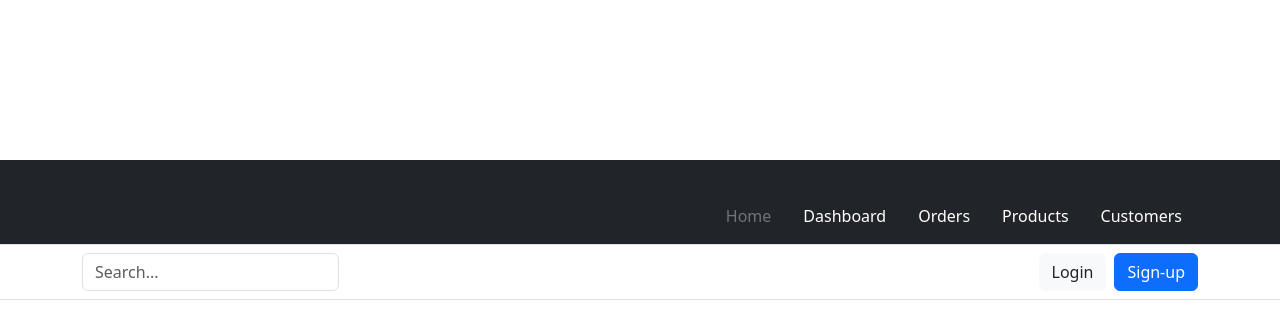
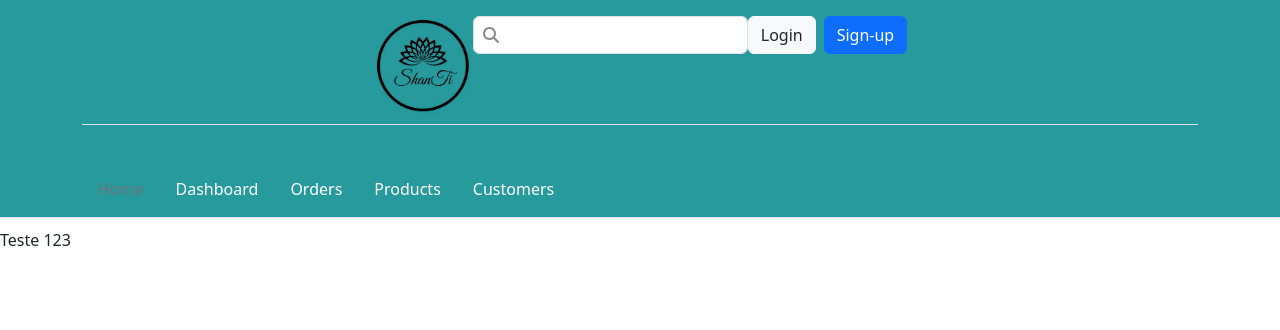
Before and after one commit to DevMalta/e-commerce-shanti, a React (Create React App) app: page /Teste in a window 1280 px wide. Shown: the top 330 px of the page. Built offline with nearby package versions, Linux system fonts and the light colour scheme.

Commit message:
Estruturação inicial do header

```diff
--- a/package.json
+++ b/package.json
@@ -3,6 +3,9 @@
   "version": "0.1.0",
   "private": true,
   "dependencies": {
+    "@fortawesome/fontawesome-svg-core": "^6.4.2",
+    "@fortawesome/free-solid-svg-icons": "^6.4.2",
+    "@fortawesome/react-fontawesome": "^0.2.0",
     "@testing-library/jest-dom": "^5.17.0",
     "@testing-library/react": "^13.4.0",
     "@testing-library/user-event": "^13.5.0",
--- a/src/App.js
+++ b/src/App.js
@@ -1,10 +1,12 @@
 import React from 'react';
 import { BrowserRouter as Router, Routes, Route } from 'react-router-dom';
 import './App.css';
+import Header from './components/header'; // Certifique-se de ajustar o caminho para o seu arquivo Header
 import Home from './pages/home.jsx';
 import ProductDetails from './pages/ProductDetails';
 // import Home from '/xampp/htdocs/e-commerce-shanti/src/pages/home.php'
 import Teste from './pages/Teste';
+
 
 
 function App() {
@@ -12,8 +14,8 @@ function App() {
   return (
     <Router>
       <div>
-        {/* <Header /> */}
-        <div style={{ marginTop: '160px' }}>
+        <Header />
+        <div style={{ marginTop: '10px' }}>
           <Routes>
             {/* <Route path="/" exact element={<Menu />} /> */}
             <Route exact path="/" element={<Home />} />
--- a/src/components/header.jsx
+++ b/src/components/header.jsx
@@ -1,18 +1,49 @@
 import React from 'react';
+import { FontAwesomeIcon } from '@fortawesome/react-fontawesome';
+import { faMagnifyingGlass } from '@fortawesome/free-solid-svg-icons';
+import Logo from '../images/logo-quad.jpg'; // Importe a imagem sem chaves
 import { Link } from 'react-router-dom';
 import 'bootstrap/dist/css/bootstrap.min.css';
+import '../styles/header.css';
 
 function Header() {
+  const handleClick = () => {
+    // Adicione a lógica que deseja executar quando o ícone é clicado aqui
+    alert('Ícone clicado!');
+  };
+
   return (
     <div className="header">
-      <div className="px-3 py-2 text-bg-dark border-bottom">
+      <div className="px-3 py-2 border-bottom">
         <div className="container">
+          <div className="px-3 py-2 border-bottom mb-3">
+            <div className="container d-flex flex-wrap justify-content-center">
+              <div className='cont-logo'>
+                <Link to="/" className="d-flex align-items-center my-2 my-lg-0 me-lg-auto text-white text-decoration-none">
+                  <img src={Logo} alt="Logo Shanti" className='logo-header' /> {/* Use a imagem sem chaves */}
+                </Link>
+              </div>
+
+              <div className="form-group m-0">
+                <form className="col-12 col-lg-auto mb-2 mb-lg-0 me-lg-auto" role="search">
+                  <div className="search-input-container">
+                    <input type="search" className="js-search-input form-control search-input" placeholder=" " aria-label="O que você está buscando?" />
+                    <FontAwesomeIcon icon={faMagnifyingGlass} className="search-icon" onClick={handleClick} style={{ cursor: 'pointer' }} />
+                  </div>
+                </form>
+              </div>
+              <div className="text-end">
+                <button type="button" className="btn btn-light text-dark me-2">
+                  Login
+                </button>
+                <button type="button" className="btn btn-primary">
+                  Sign-up
+                </button>
+              </div>
+            </div>
+          </div>
           <div className="d-flex flex-wrap align-items-center justify-content-center justify-content-lg-start">
-            <Link to="/" className="d-flex align-items-center my-2 my-lg-0 me-lg-auto text-white text-decoration-none">
-              <svg className="bi me-2" width="40" height="32" role="img" aria-label="Bootstrap">
-                <use xlinkHref="#bootstrap" />
-              </svg>
-            </Link>
+
 
             <ul className="nav col-12 col-lg-auto my-2 justify-content-center my-md-0 text-small">
               <li>
@@ -59,22 +90,7 @@ function Header() {
           </div>
         </div>
       </div>
-      <div className="px-3 py-2 border-bottom mb-3">
-        <div className="container d-flex flex-wrap justify-content-center">
-          <form className="col-12 col-lg-auto mb-2 mb-lg-0 me-lg-auto" role="search">
-            <input type="search" className="form-control" placeholder="Search..." aria-label="Search" />
-          </form>
 
-          <div className="text-end">
-            <button type="button" className="btn btn-light text-dark me-2">
-              Login
-            </button>
-            <button type="button" className="btn btn-primary">
-              Sign-up
-            </button>
-          </div>
-        </div>
-      </div>
     </div>
   );
 }
--- a/src/pages/Teste.jsx
+++ b/src/pages/Teste.jsx
@@ -1,10 +1,9 @@
 import React from 'react';
-import Header from '../components/header'; // Certifique-se de ajustar o caminho para o seu arquivo Header
 
 function Teste() {
   return (
     <div className="">
-      <Header />
+      Teste 123
     </div>
   );
 }
--- /dev/null
+++ b/src/styles/header.css
@@ -0,0 +1,24 @@
+.header {
+    color: #fff;
+    background-color: #279A9D;
+}
+
+.search-input-container {
+    position: relative;
+  }
+
+  .search-input {
+    padding-left: 30px; /* Ajuste o valor conforme necessário para posicionar o ícone corretamente */
+  }
+
+  .search-icon {
+    position: absolute;
+    top: 50%;
+    left: 10px; /* Ajuste o valor conforme necessário para posicionar o ícone corretamente */
+    transform: translateY(-50%);
+    color: #888; /* Cor do ícone da lupa */
+  }
+
+  .logo-header{
+    width: 100px;
+  }
```
Also changed, not shown: src/images/logo-quad.jpg (added), 1 other file (tests, documents, lock files or other folders).
